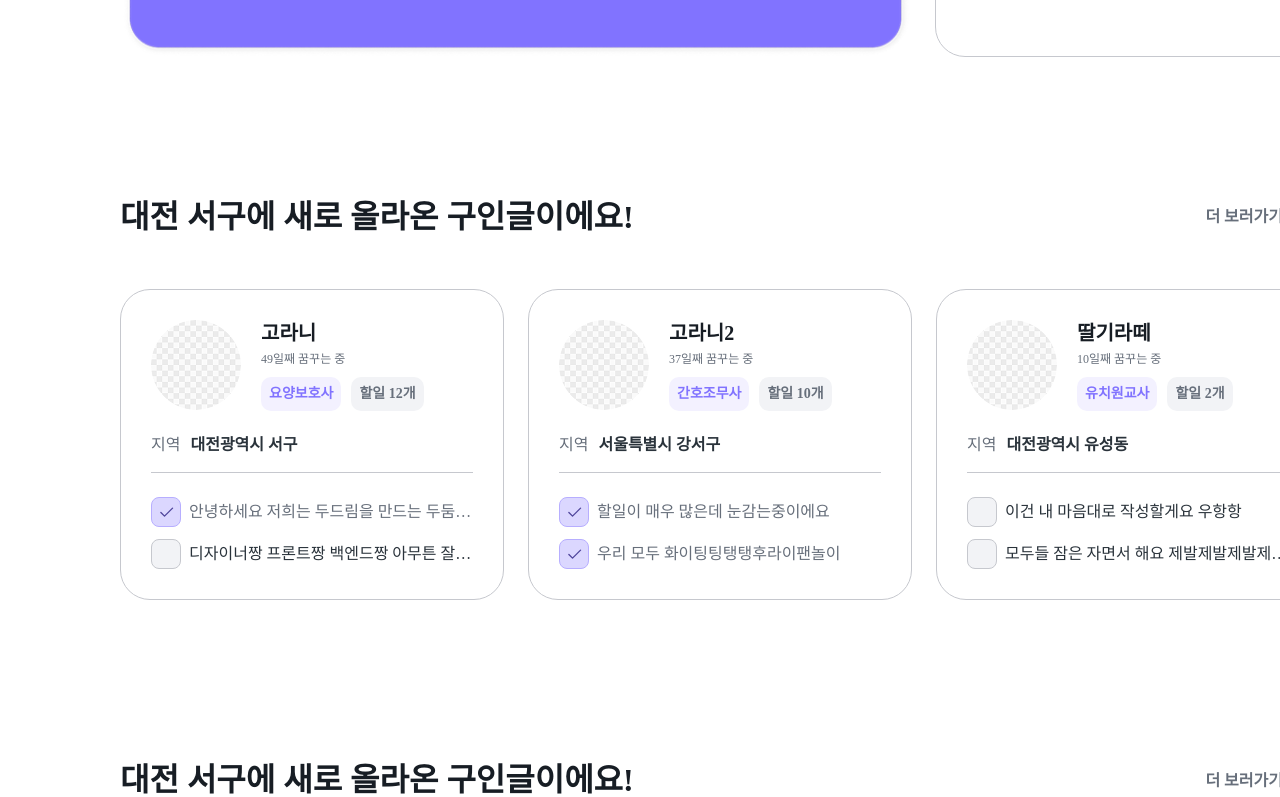
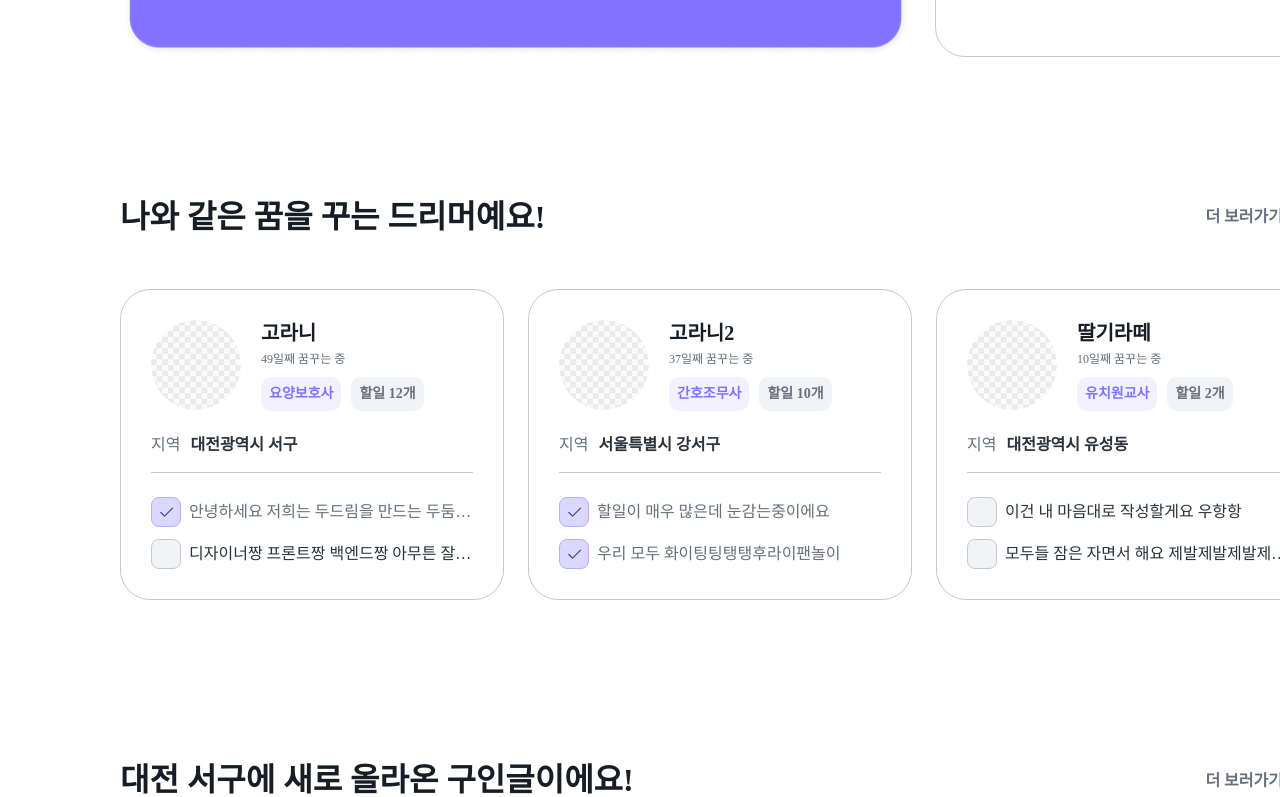
Before and after one commit to mooneran/mooneran, a React (Vite) app: page / in a window 1280 px wide. Shown: the part 588-1385 px from the top of the page. Built offline with nearby package versions, Linux system fonts and the light colour scheme.

Commit message:
chore: [#34] 홈 드리머 코드 분리

```diff
--- a/src/pages/home/Home.tsx
+++ b/src/pages/home/Home.tsx
@@ -1,40 +1,14 @@
-import Dreamer from '@utils/data/home/DreamerDummy';
 import Banner from './components/Banner';
-import DreamerCard from './components/DreamerCard';
 import HomeRecruit from './components/HomeRecruit';
-import Arrow from '@assets/icons/arrow.svg?react';
 import Footer from '@common/Footer';
+import HomeDreamer from './components/HomeDreamer';
 
 const Home = () => {
   return (
     <div>
       <Banner />
       <div className="mb-[160px] mt-[420px] px-[120px]">
-        <div className="mb-[50px] flex items-center justify-between">
-          <div className="text-gray-900 font-T02-B">
-            대전 서구에 새로 올라온 구인글이에요!
-          </div>
-          <div className="flex cursor-pointer flex-row items-center text-gray-500 font-B02-SB">
-            더 보러가기
-            <Arrow />
-          </div>
-        </div>
-
-        <div className="flex flex-row gap-6">
-          {Dreamer.map((dream, index) => (
-            <DreamerCard
-              key={index}
-              regionName={dream.regionName}
-              job={dream.job}
-              nickname={dream.nickname}
-              day={dream.day}
-              todo={dream.todo}
-              profile={dream.profile}
-              todotext={dream.todotext}
-              doneList={dream.doneList}
-            />
-          ))}
-        </div>
+        <HomeDreamer />
       </div>
 
       <div className="mb-20 px-[120px]">
--- /dev/null
+++ b/src/pages/home/components/HomeDreamer.tsx
@@ -0,0 +1,37 @@
+import Arrow from '@assets/icons/arrow.svg?react';
+import DreamerCard from './DreamerCard';
+import Dreamer from '@utils/data/home/DreamerDummy';
+
+const HomeDreamer = () => {
+  return (
+    <div>
+      <div className="mb-[50px] flex items-center justify-between">
+        <div className="text-gray-900 font-T02-B">
+          나와 같은 꿈을 꾸는 드리머예요!
+        </div>
+        <div className="flex cursor-pointer flex-row items-center text-gray-500 font-B02-SB">
+          더 보러가기
+          <Arrow />
+        </div>
+      </div>
+
+      <div className="flex flex-row gap-6">
+        {Dreamer.map((dream, index) => (
+          <DreamerCard
+            key={index}
+            regionName={dream.regionName}
+            job={dream.job}
+            nickname={dream.nickname}
+            day={dream.day}
+            todo={dream.todo}
+            profile={dream.profile}
+            todotext={dream.todotext}
+            doneList={dream.doneList}
+          />
+        ))}
+      </div>
+    </div>
+  );
+};
+
+export default HomeDreamer;
```
